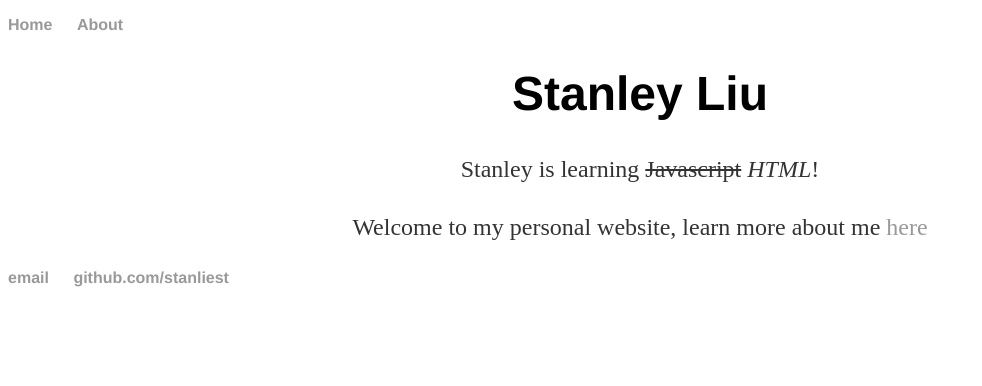
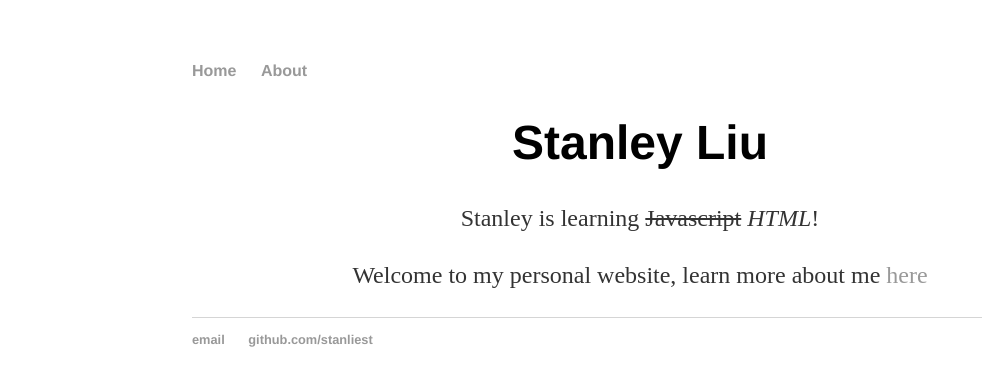
Before and after one commit to Stanliest/stanliest.github.com, a Jekyll site: the page built from index.html, in a window 1280 px wide. Shown: the top 386 px of the page, without its empty margins (0-982 px from the left). Built offline with Jekyll 4.4.1, drawn with Linux system fonts in a browser that asks for light colours.

Commit message:
Update main.css

```diff
--- a/css/main.css
+++ b/css/main.css
@@ -1,29 +1,17 @@
-body {
-	background-color: white;
-}
-nav ul, footer ul {
-    font-family:'Helvetica', 'Arial', 'Sans-Serif';
-    padding: 0px;
-    list-style: none;
-    font-weight: bold;
-}
-nav ul li, footer ul li {
-    display: inline;
-    margin-right: 20px;
-}
-a {
-    text-decoration: none;
-    color: #999;
-}
-a:hover {
-    text-decoration: underline;
-}
-h1 {
-    font-size: 3em;
-    font-family:'Helvetica', 'Arial', 'Sans-Serif';
-}
-p {
-    font-size: 1.5em;
-    line-height: 1.4em;
-    color: #333;
-}
+body { margin: 60px auto; width: 70%; }
+
+a { text-decoration: none; color: #999; }
+a:hover { text-decoration: underline; }
+
+p, ul { font-size: 1.5em; line-height: 1.4em; color: #333; }
+
+h1, h2, h3, h4 { font-family: 'Helvetica', 'Arial', 'Sans-Serif'; }
+h1 { font-size: 3em;  }
+h2 { font-size: 2.7em; }
+h3 { font-size: 2.3em; }
+h4 { font-size: 1.9em; }
+
+nav ul, footer ul { font-size: 1em; font-family: 'Helvetica', 'Arial', 'Sans-Serif'; padding: 0px; list-style: none; font-weight: bold; }
+nav ul li, footer ul li { display: inline; margin-right: 20px; }
+
+footer { border-top: 1px solid #d5d5d5; font-size: .8em; }
```
